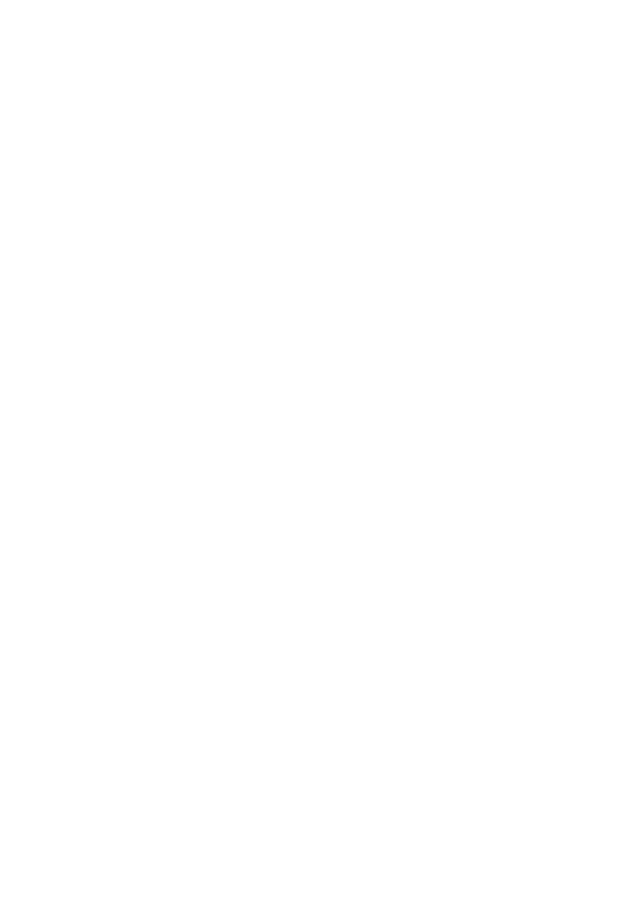
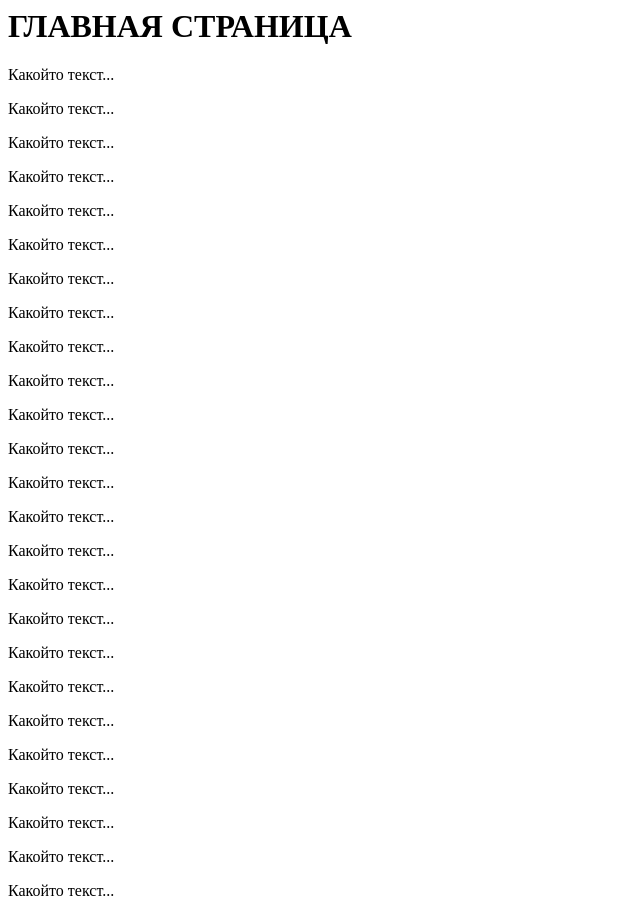
Before and after one commit to zharkov-php/myGitHub-test, a PHP site: page / in a window 1280 px wide. Before the commit the part shown is empty. Shown: the whole page, without its empty margins (0-640 px from the left). Before the commit the page ends 800 px from the top, so only its background shows below. Run offline with PHP 8.4, Linux system fonts and the light colour scheme.

Commit message:
Index-Html

```diff
--- a/www/index.php
+++ b/www/index.php
@@ -5,3 +5,33 @@
  * Date: 07.04.2017
  * Time: 19:30
  */
+?>
+
+<div>
+    <h1>ГЛАВНАЯ СТРАНИЦА</h1>
+    <p>Какойто текст...</p>
+    <p>Какойто текст...</p>
+    <p>Какойто текст...</p>
+    <p>Какойто текст...</p>
+    <p>Какойто текст...</p>
+    <p>Какойто текст...</p>
+    <p>Какойто текст...</p>
+    <p>Какойто текст...</p>
+    <p>Какойто текст...</p>
+    <p>Какойто текст...</p>
+    <p>Какойто текст...</p>
+    <p>Какойто текст...</p>
+    <p>Какойто текст...</p>
+    <p>Какойто текст...</p>
+    <p>Какойто текст...</p>
+    <p>Какойто текст...</p>
+    <p>Какойто текст...</p>
+    <p>Какойто текст...</p>
+    <p>Какойто текст...</p>
+    <p>Какойто текст...</p>
+    <p>Какойто текст...</p>
+    <p>Какойто текст...</p>
+    <p>Какойто текст...</p>
+    <p>Какойто текст...</p>
+    <p>Какойто текст...</p>
+</div>
```
